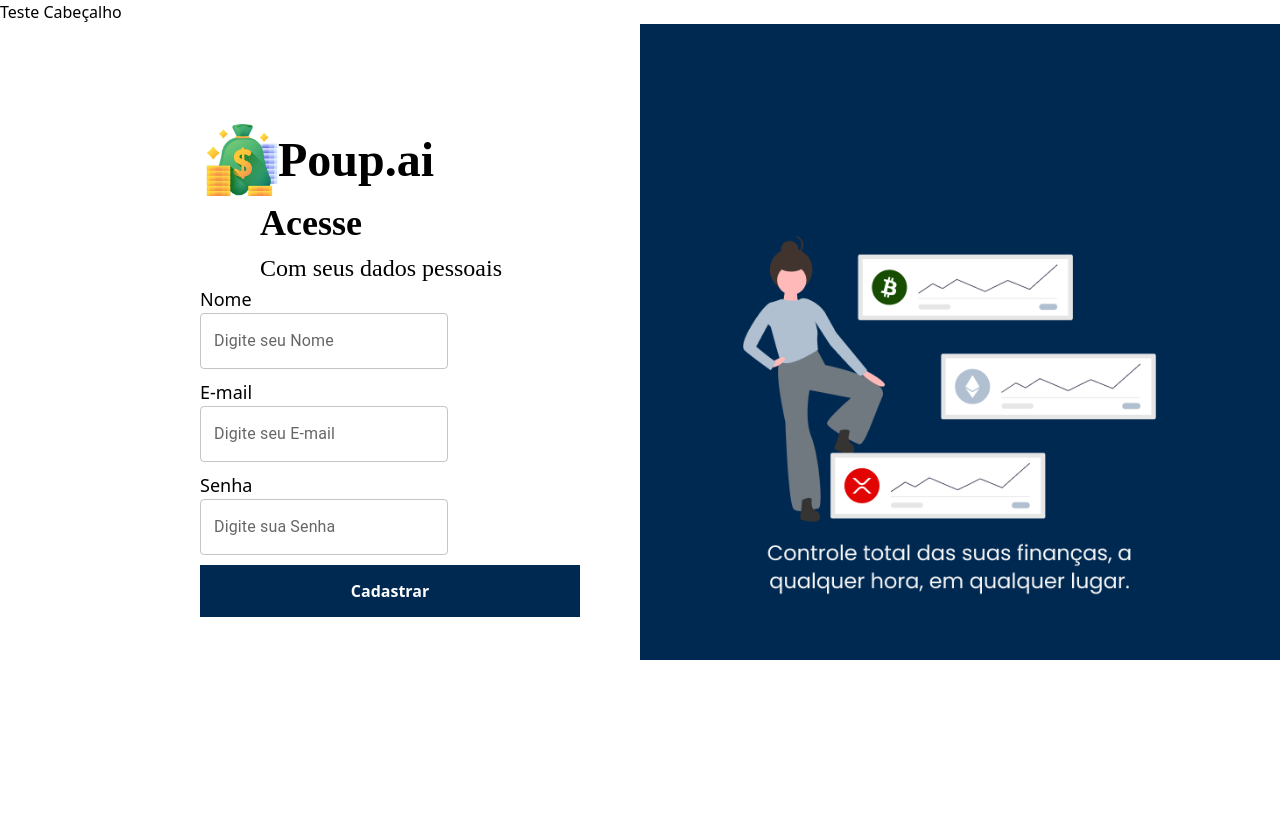
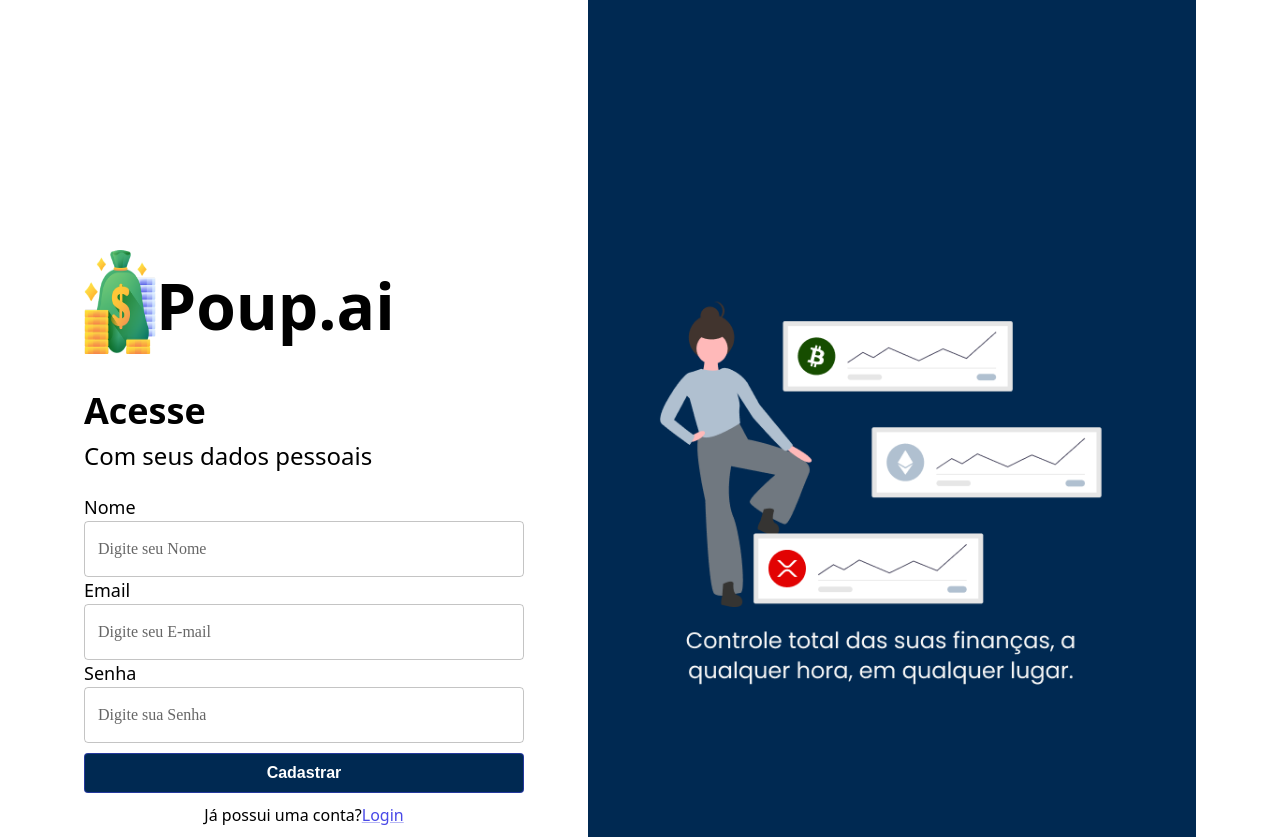
Before and after one commit to Douglass1981/FIAP-Fase1, a Next.js app: page /cadastro in a window 1280 px wide. Before the commit the page ends 800 px from the top, so only its background shows below. Built offline with nearby package versions, Linux system fonts and the light colour scheme.

Commit message:
Responsivo

```diff
--- a/src/app/cadastro/page.tsx
+++ b/src/app/cadastro/page.tsx
@@ -1,10 +1,18 @@
 "use client";
 
+import theme from "@/styles/theme";
+import {
+  Button,
+  Checkbox,
+  Grid,
+  Link,
+  ThemeProvider,
+  useMediaQuery,
+} from "@mui/material";
 
 import TextField from "@mui/material/TextField";
 import Image from "next/image";
 import { useState } from "react";
-
 
 export default function Cadastro() {
   const [name, setName] = useState("");
@@ -13,12 +21,14 @@ export default function Cadastro() {
   const [cadastroSucesso, setCadastroSucesso] = useState(false);
   const [erroCadastro, setErroCadastro] = useState("");
 
+  const isMobile = useMediaQuery(theme.breakpoints.down("sm"));
+
   const handleCadastroUser = async () => {
     try {
-      const response = await fetch('/api/users', {
-        method: 'POST',
+      const response = await fetch("/api/users", {
+        method: "POST",
         headers: {
-          'Content-Type': 'application/json',
+          "Content-Type": "application/json",
         },
 
         body: JSON.stringify({ name, email, password }),
@@ -27,83 +37,166 @@ export default function Cadastro() {
       const data = await response.json();
 
       if (response.ok) {
-        console.log('Cadastro realizado com sucesso!', data);
+        console.log("Cadastro realizado com sucesso!", data);
         setCadastroSucesso(true);
-        setErroCadastro('');
+        setErroCadastro("");
         // Opcional: Redirecionar o usuário ou limpar o formulário
       } else {
-        console.error('Erro ao cadastrar:', data.message || 'Erro desconhecido');
-        setErroCadastro(data.message || 'Ocorreu um erro ao cadastrar.');
+        console.error(
+          "Erro ao cadastrar:",
+          data.message || "Erro desconhecido"
+        );
+        setErroCadastro(data.message || "Ocorreu um erro ao cadastrar.");
         setCadastroSucesso(false);
       }
     } catch (error) {
-      console.error('Erro na requisição:', error);
-      setErroCadastro('Erro ao conectar com o servidor.');
+      console.error("Erro na requisição:", error);
+      setErroCadastro("Erro ao conectar com o servidor.");
       setCadastroSucesso(false);
     }
   };
 
   return (
-    <div className="container">
-      <div className="lado-esquerdo">
-        <div className="logoTitulo">
-          <Image src="/logo.png" width="72" height="72" alt="Logo" />
-          <p>Poup.ai</p>
+    <ThemeProvider theme={theme}>
+      <Grid
+        container
+        spacing={8}
+        columns={16}
+        direction="row"
+        style= { isMobile ? {height: "83vh"} : {height: "100vh"}}
+        sx={{
+          justifyContent: "center",
+          alignItems: "stretch",
+          ...(isMobile && {
+            backgroundColor: "#002952",
+
+            color: "#ffffff",
+            paddingTop: "10px",
+          }),
+        }}
+      >
+        <Grid size={{ xs: 12, sm: 6 }}>
+          <div style={{ justifyItems: "center",
+             paddingTop: isMobile?  "200px" : "250px",
+             display:"flex" }}>
+            <Image
+              src="/logo.png"
+              width={isMobile ? 232 : 72}
+              height={isMobile ? 232 : 72}
+              alt="Logo"
+            />
+            <div
+              style={{
+                marginTop: "8px",
+                fontSize: isMobile ? "0" : "64px",
+                fontWeight:"bold",
+                display:"flex"
+              }}
+            >
+              Poup.ai
+            </div>{" "}
+
           </div>
-        <div className="acesse">Acesse</div>
-        <div className="login">Com seus dados pessoais</div>
-        <div className="dados">Nome</div>
+          <div
+            style={{
+              fontSize: isMobile ? "24px" : "36px",
+              fontWeight: "bold",
+              marginTop: "30px",
 
-        <div className="dadostext">
+            }}
+          >
+            Acesse
+          </div>{" "}
+
+          <div style={{ fontSize: isMobile ? "18px" : "24px" }}>
+            Com seus dados pessoais
+          </div>{" "}
+
+          <div style={{ fontSize: "18px",
+                         marginTop: "20px",
+                         color: isMobile? "black" : "black", }}>Nome</div>
+
+          <div>
             <TextField
               id="nome"
               label="Digite seu Nome"
               variant="outlined"
+              fullWidth
               value={name}
               onChange={(e) => setName(e.target.value)}
             />
           </div>
-        <div className="dados">E-mail</div>
-        <div className="dadostext">
+          <div style={{ fontSize: "18px",
+                  color: isMobile? "black" : "black",
+           }}>Email</div>
+          <div>
             <TextField
               id="email"
               label="Digite seu E-mail"
               variant="outlined"
+              fullWidth
               value={email}
               onChange={(e) => setEmail(e.target.value)}
             />
           </div>
+          <div style={{ fontSize: "18px",
+          color: isMobile? "black" : "black",
 
-        <div className="dados">Senha</div>
-        <div className="dadostext">
+           }}>Senha</div>
+          <div>
             <TextField
               id="senha"
               label="Digite sua Senha"
               variant="outlined"
+              fullWidth
               type="password"
               value={password}
               onChange={(e) => setPassword(e.target.value)}
             />
           </div>
-
-        <button className="btn" onClick={handleCadastroUser}>
+          <div style={{ paddingTop: "10px" }}>
+            <Button variant="outlined" fullWidth onClick={handleCadastroUser}>
               Cadastrar
-        </button>
-        {cadastroSucesso && <p style={{ color: 'green', textAlign: "center" }}>Cadastro realizado com sucesso!</p>}
-        {erroCadastro && <p style={{ color: 'red' }}>{erroCadastro}</p>}
-
+            </Button>
           </div>
-
-      <div className="lado-direito">
-        <div className="logoBemVindo">
+          <div
+            style={{ fontSize: "16px",
+               textAlign: "center",
+                padding: "10px",
+              color: isMobile? "black" : "black" }}
+          >
+            Já possui uma conta?
+            <Link href="http://localhost:3000/">Login</Link>
+          </div>
+          {cadastroSucesso && (
+            <p style={{ color: "green", textAlign: "center" }}>
+              Cadastro realizado com sucesso!
+            </p>
+          )}
+          {erroCadastro && (
+            <p style={{ color: "red", textAlign: "center" }}>{erroCadastro}</p>
+          )}
+        </Grid>
+        <Grid
+          size={{ xs: 16, md: 8 }}
+          sx={{
+            backgroundColor: "#002952",
+            color: "#ffffff",
+            justifyContent: "center",
+            alignItems: "center",
+            ...(isMobile && { display: "none" }),
+          }}
+        >
+          <div style={{ justifyItems: "center", paddingTop: "250px" }}>
             <Image
               src="/logoCadastro.png"
-            width="520"
+              width="556"
               height="410"
               alt="Info Cadastro"
             />
           </div>
-      </div>
-    </div>
+        </Grid>
+      </Grid>
+    </ThemeProvider>
   );
 }
--- a/src/app/clientes/page.tsx
+++ /dev/null
@@ -1,109 +0,0 @@
-"use client";
-
-
-import TextField from "@mui/material/TextField";
-import Image from "next/image";
-import { useState } from "react";
-
-
-export default function clientes() {
-  const [name, setName] = useState("");
-  const [email, setEmail] = useState("");
-  const [password, setPassword] = useState("");
-  const [cadastroSucesso, setCadastroSucesso] = useState(false);
-  const [erroCadastro, setErroCadastro] = useState("");
-
-   const handleCadastroUser = async () => {
-    try {
-      const response = await fetch('/api/CadastroUser', {
-        method: 'POST',
-        headers: {
-          'Content-Type': 'application/json',
-        },
-
-        body: JSON.stringify({ name, email, password }),
-      });
-
-      const data = await response.json();
-
-      if (response.ok) {
-        console.log('Cadastro realizado com sucesso!', data);
-        setCadastroSucesso(true);
-        setErroCadastro('');
-        // Opcional: Redirecionar o usuário ou limpar o formulário
-      } else {
-        console.error('Erro ao cadastrar:', data.message || 'Erro desconhecido');
-        setErroCadastro(data.message || 'Ocorreu um erro ao cadastrar.');
-        setCadastroSucesso(false);
-      }
-    } catch (error) {
-      console.error('Erro na requisição:', error);
-      setErroCadastro('Erro ao conectar com o servidor.');
-      setCadastroSucesso(false);
-    }
-  };
-
-  return (
-    <div className="container">
-      <div className="lado-esquerdo">
-        <div className="logoTitulo">
-          <Image src="/logo.png" width="72" height="72" alt="Logo" />
-          <p>Poup.ai</p>
-        </div>
-        <div className="acesse">Acesse</div>
-        <div className="login">Com seus dados pessoais</div>
-        <div className="dados">Nome</div>
-
-        <div className="dadostext">
-          <TextField
-            id="nome"
-            label="Digite seu Nome"
-            variant="outlined"
-            value={name}
-            onChange={(e) => setName(e.target.value)}
-          />
-        </div>
-        <div className="dados">E-mail</div>
-        <div className="dadostext">
-          <TextField
-            id="email"
-            label="Digite seu E-mail"
-            variant="outlined"
-            value={email}
-            onChange={(e) => setEmail(e.target.value)}
-          />
-        </div>
-
-        <div className="dados">Senha</div>
-        <div className="dadostext">
-          <TextField
-            id="senha"
-            label="Digite sua Senha"
-            variant="outlined"
-            type="password"
-            value={password}
-            onChange={(e) => setPassword(e.target.value)}
-          />
-        </div>
-
-        <button className="btn" onClick={handleCadastroUser}>
-          Cadastrar
-        </button>
-        {cadastroSucesso && <p style={{ color: 'green', textAlign: "center" }}>Cadastro realizado com sucesso!</p>}
-        {erroCadastro && <p style={{ color: 'red' }}>{erroCadastro}</p>}
-
-      </div>
-
-      <div className="lado-direito">
-        <div className="logoBemVindo">
-          <Image
-            src="/logoCadastro.png"
-            width="520"
-            height="410"
-            alt="Info Cadastro"
-          />
-        </div>
-      </div>
-    </div>
-  );
-}
--- a/src/app/layout.tsx
+++ b/src/app/layout.tsx
@@ -14,7 +14,7 @@ export default function RootLayout({
       <body
         className={`antialiased`}
       >
-        Teste Cabeçalho
+
         {children}
 
       </body>
--- a/src/app/page.tsx
+++ b/src/app/page.tsx
@@ -1,53 +1,112 @@
-import { CheckBox } from "@mui/icons-material";
+"use client";
+
+import theme from "@/styles/theme";
+import { Checkbox, ThemeProvider } from "@mui/material";
+import Button from "@mui/material/Button";
+import Grid from "@mui/material/Grid";
+import Link from "@mui/material/Link";
 import TextField from "@mui/material/TextField";
 import Image from "next/image";
+import { useState } from "react";
 
 export default function HOME() {
   return (
-    <div className="container">
-      <div className="lado-esquerdo">
-        <div className="logoTitulo">
+    <ThemeProvider theme={theme}>
+      <Grid
+        container
+        spacing={8}
+        columns={16}
+        direction="row"
+        style={{ height: "100vh" }}
+        sx={{
+          justifyContent: "center",
+          alignItems: "stretch",
+
+        }}
+      >
+        <Grid size={{ xs: 12, sm: 6 }}>
+          <div style={{ justifyItems: "center", paddingTop: "250px" }}>
             <Image src="/logo.png" width="72" height="72" alt="Logo" />
-          <p>Poup.ai</p>
-        </div>
-        <div className="acesse">Acesse</div>
-        <div className="login">Com seu login e senha</div>
-        <div className="dados">E-mail</div>
-
-        <div className="dadostext">
-          <TextField id="email" label="Digite seu E-mail" variant="outlined" />
+             <div>Poup.ai</div>
           </div>
 
-        <div className="dados">Senha</div>
-
-        <div className="dadostext">
-          <TextField id="senha" label="Digite sua Senha" variant="outlined" />
+          <div>
+            <div style={{ fontSize: "36px", fontWeight: "bold" }}>Acesse</div>
+            <div style={{ fontSize: "24px" }}>Com seu login e senha</div>
+            <div style={{ fontSize: "18px" }}>Email</div>
+          </div>
+          <div>
+            <TextField
+              id="email"
+              label="Digite seu E-mail"
+              variant="outlined"
+              fullWidth
+            />
+          </div>
+          <div style={{ fontSize: "18px" }}>Senha</div>
+          <div>
+            <TextField
+              id="senha"
+              label="Digite sua Senha"
+              variant="outlined"
+              fullWidth
+            />{" "}
           </div>
 
-        <div className="checkbox">
-          <CheckBox name="Lembrar" />
-          Lembrar a Minha senha
+          <div>
+            <Checkbox style={{ fontSize: "18px" }} />
+            Lembrar a minha senha
           </div>
 
-        <button className="btn">Entrar</button>
+          <Button variant="outlined" fullWidth>
+            Entrar
+          </Button>
+
+          <div
+            style={{ fontSize: "16px", textAlign: "center", padding: "10px" }}
+          >
+            Ainda não tem uma conta?
+            <Link href="http://localhost:3000/cadastro">Cadastre-se</Link>
           </div>
+        </Grid>
 
-      <div className="lado-direito">
-        <div className="logoBemVindo">
+        <Grid
+          size={{ xs: 16, md: 8 }}
+          sx={{
+            backgroundColor: "#002952",
+            color: "#ffffff",
+            justifyItems: "center",
+          }}
+        >
+          <div style={{ justifyItems: "center", paddingTop: "200px" }}>
             <Image
               src="/logoBemVindo.png"
-            width="466"
-            height="448"
+              width={467}
+              height={448}
               alt="Bem Vindo"
             />
           </div>
-        <div className="titulo">Bem Vindo!</div>
-        <div className="subtitulo">
-          <p>Descubra soluções financeiras inovadoras</p>
-          <p>e confiávies para garantir um futuro</p>
-          <p>próspero</p>
+          <div
+            style={{
+              justifyItems: "center",
+              fontSize: "60px",
+              fontWeight: "bold",
+            }}
+          >
+            Bem Vindo!
           </div>
+          <div
+            style={{
+              justifyItems: "center",
+              fontSize: "24px",
+            }}
+          >
+            <h1>Descubra soluções financeiras inovadoras</h1>
+            <h1>e confiávies para garantir um futuro</h1>
+            <h1>próspero</h1>
           </div>
-    </div>
+        </Grid>
+      </Grid>
+    </ThemeProvider>
   );
 }
--- /dev/null
+++ b/src/styles/theme.ts
@@ -0,0 +1,37 @@
+import { createTheme, Theme } from "@mui/material/styles";
+
+const theme: Theme = createTheme({
+  palette: {
+    primary: {
+      main: "hsl(240, 76.70%, 59.60%)",
+    },
+    secondary: {
+      main: "rgba(12, 12, 12, 0.69)",
+    },
+    background: {
+      default: "#f5f5f5",
+    },
+  },
+  typography: {
+    fontFamily: "Poppins",
+
+  },
+  components: {
+    MuiButton: {
+      defaultProps: {
+        style: {
+          backgroundColor: "#002952",
+          color: "#ffffff",
+          textAlign: "center",
+          textTransform: "capitalize",
+          fontSize:"16px",
+          fontFamily: "sans-serif",
+          fontWeight: "bold"
+
+        },
+      },
+    },
+  },
+});
+
+export default theme;
```
Also changed, not shown: 1 other file (tests, documents, lock files or other folders). Lines whose indentation alone changed are shown as unchanged.
